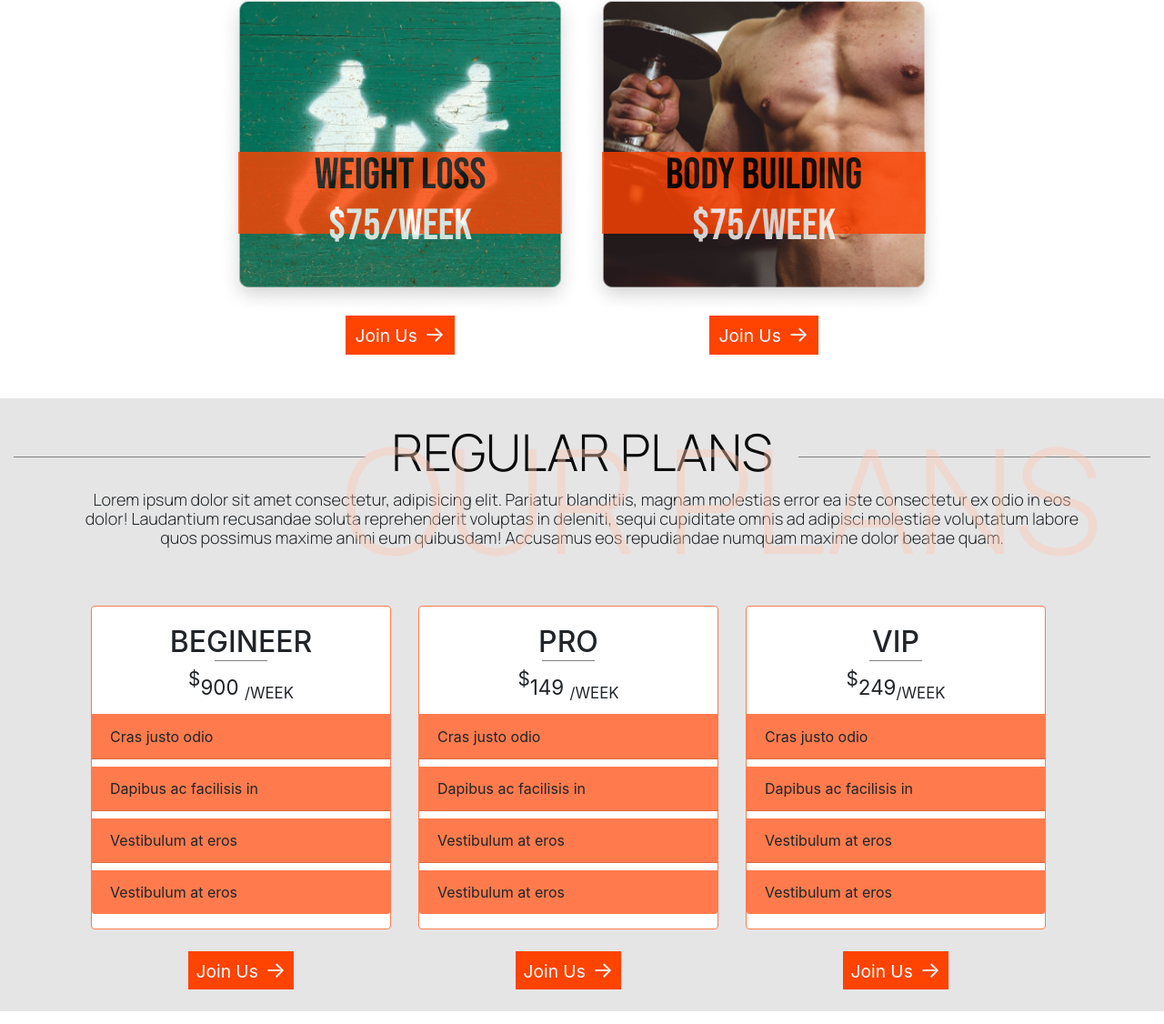
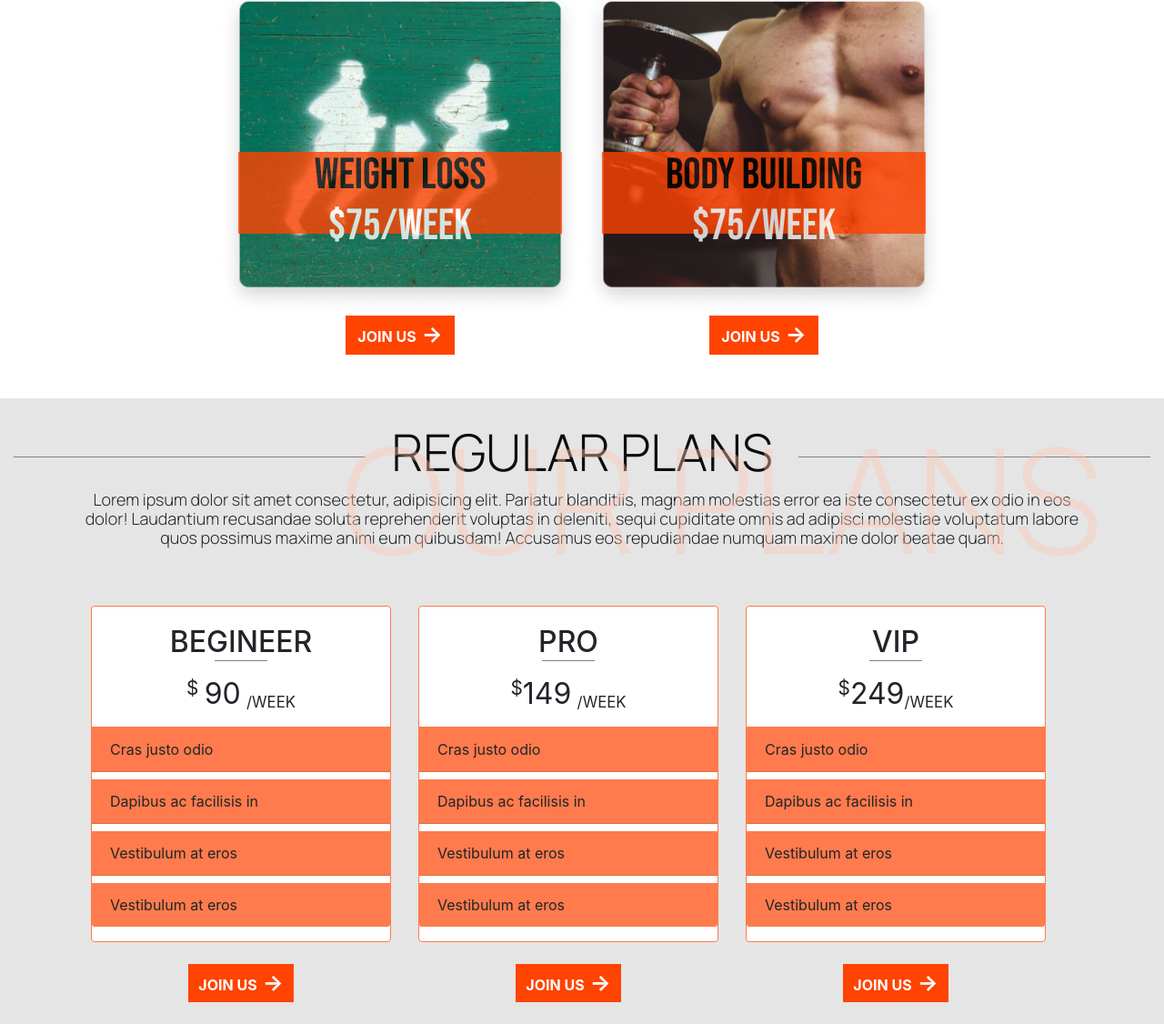
Before and after one commit to shina1/NEW-AVENGERS-VARIATION-3-GYM-FITNESS, a plain HTML site: page plan.html in a window 1280 px wide. Shown: the part 1542-2668 px from the top of the page at 91% size. Drawn offline with nearby package versions, Linux system fonts and the light colour scheme.

Commit message:
Minor Fixes

```diff
--- a/css/plan.css
+++ b/css/plan.css
@@ -192,7 +192,9 @@ h2.mobile-h2 {
   color: white;
   width: 30%;
   padding: 0.2rem;
-  font-size: 1.2rem;
+  font-weight: bold;
+  text-transform: uppercase;
+  font-size: 1rem;
   transition: all 0.2s ease-in-out;
 }
 
@@ -243,6 +245,10 @@ p.card-text {
 .rarr {
   font-size: 1.5rem;
   margin-left: 0.15rem;
+}
+
+span.value {
+  font-size: 2rem;
 }
 
 sup {
--- a/plan.html
+++ b/plan.html
@@ -77,8 +77,6 @@
             </div>
           </div>
           <!-- Card image -->
-
-
           <div class="d-flex align-text-center justify-content-center">
             <button class=" d-block mx-auto align-items-center text-center join">Join Us <span
                 class="rarr">&#8594;</span>
@@ -236,7 +234,7 @@
             <div class="card card-l pb-2">
               <div class="card-body text-center pb-2 border-bottom-1 mb-1">
                 <h5 class="card-title">BEGINEER <span></span></h5>
-                <p class="card-text"><sup>$</sup>900 <sub>/WEEK</sub></p>
+                <p class="card-text"><sup>$</sup> <span class="value">90</span> <sub>/WEEK</sub></p>
               </div>
               <ul class="list-group list-group-flush">
                 <li class="list-group-item">Cras justo odio</li>
@@ -255,7 +253,7 @@
             <div class="card card-l pb-2">
               <div class="card-body text-center pb-2 border-bottom-1 mb-1">
                 <h5 class="card-title">PRO <span></span></h5>
-                <p class="card-text"><sup>$</sup>149 <sub>/WEEK</sub></p>
+                <p class="card-text"><sup>$</sup><span class="value">149</span> <sub>/WEEK</sub></p>
               </div>
               <ul class="list-group list-group-flush">
                 <li class="list-group-item">Cras justo odio</li>
@@ -274,7 +272,7 @@
             <div class="card card-l pb-2">
               <div class="card-body text-center pb-2 border-bottom-1 mb-1">
                 <h5 class="card-title">VIP <span></span></h5>
-                <p class="card-text"><sup>$</sup>249<sub>/WEEK</sub></p>
+                <p class="card-text"><sup>$</sup><span class="value">249</span><sub>/WEEK</sub></p>
               </div>
               <ul class="list-group list-group-flush">
                 <li class="list-group-item">Cras justo odio</li>
```
